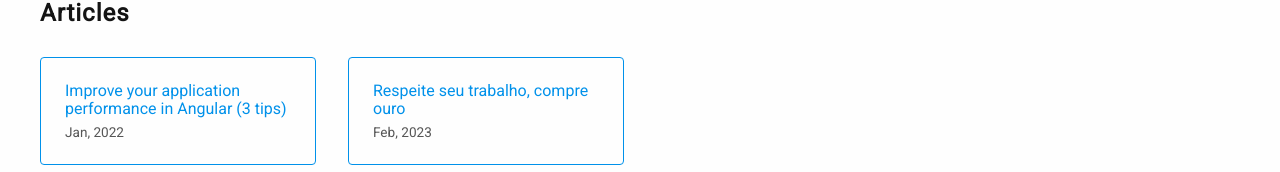
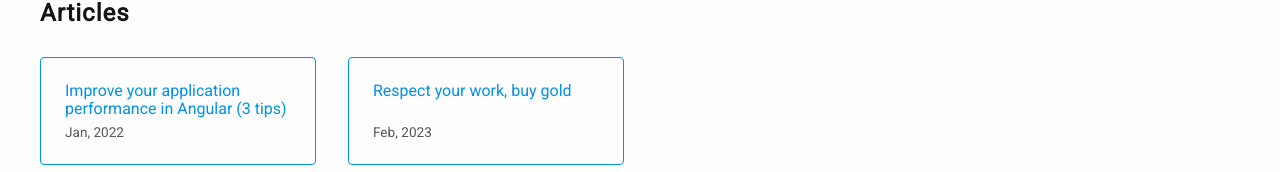
Before and after one commit to hotequil/hotequil-site, an Angular app: page / in a window 1280 px wide. Shown: the part 2096-2268 px from the top of the page. Built offline with nearby package versions, Linux system fonts and the light colour scheme.

Commit message:
feat: done adjust in articles

```diff
--- a/src/app/modules/articles/articles.component.ts
+++ b/src/app/modules/articles/articles.component.ts
@@ -15,7 +15,7 @@ export class ArticlesComponent {
             date: new Date(2022, 0, 10)
         },
         {
-            name: "Respeite seu trabalho, compre ouro",
+            name: "Respect your work, buy gold",
             link: "https://cypherpunks.com.br/documentos/respeite-seu-trabalho-compre-ouro",
             date: new Date(2023, 1, 5)
         },
--- a/src/app/modules/articles/item/articles-item.component.scss
+++ b/src/app/modules/articles/item/articles-item.component.scss
@@ -15,11 +15,13 @@
     text-align: left;
     width: 100%;
     transition: background-color $time-transition;
+    height: 100%;
 
     &__content{
         display: flex;
         flex-direction: column;
         row-gap: $smaller-space;
+        height: inherit;
     }
 
     &__date{
@@ -29,6 +31,7 @@
 
     &__text{
         line-height: 1.15;
+        flex-grow: 1;
     }
 
     &:hover, &:focus{
```
